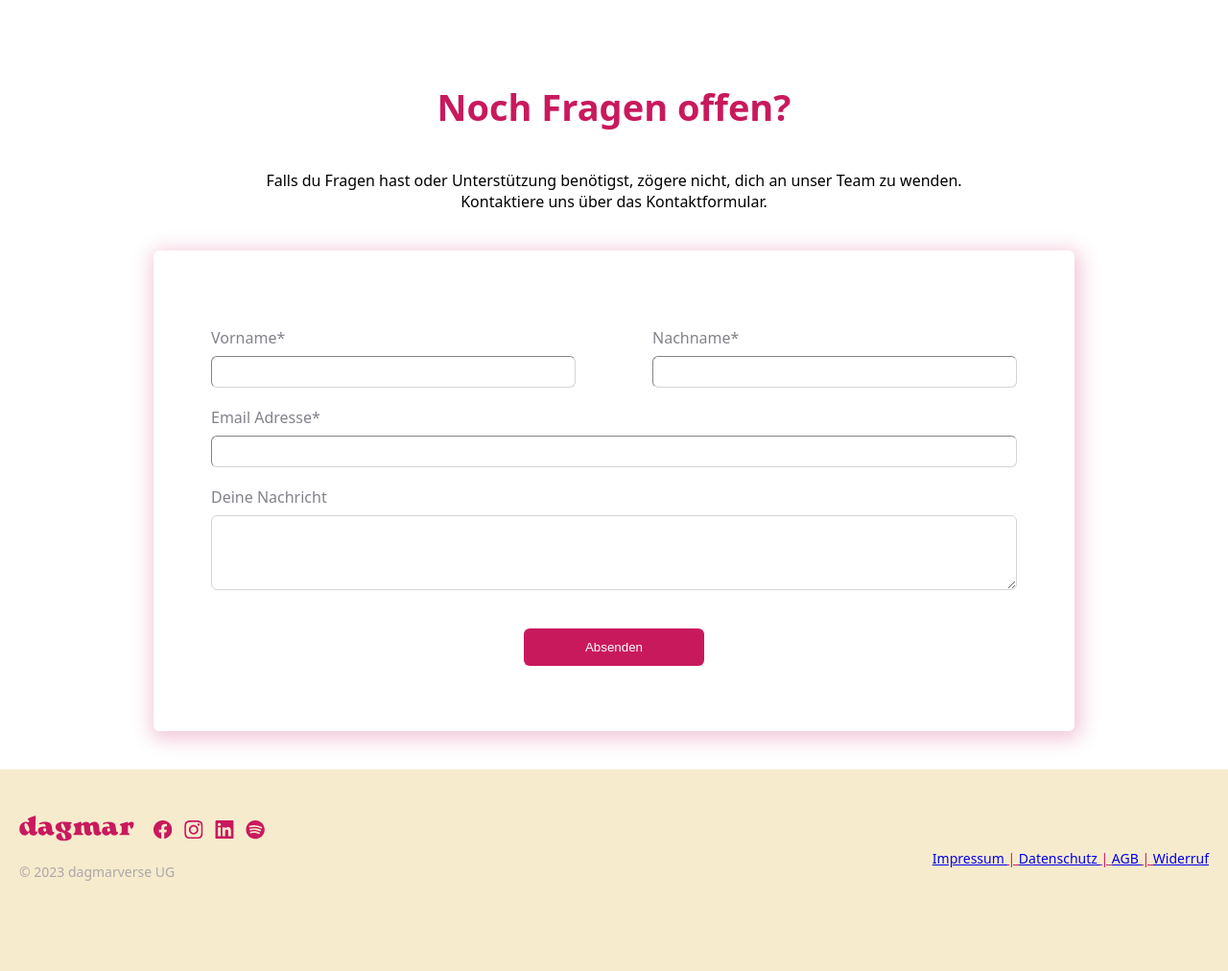
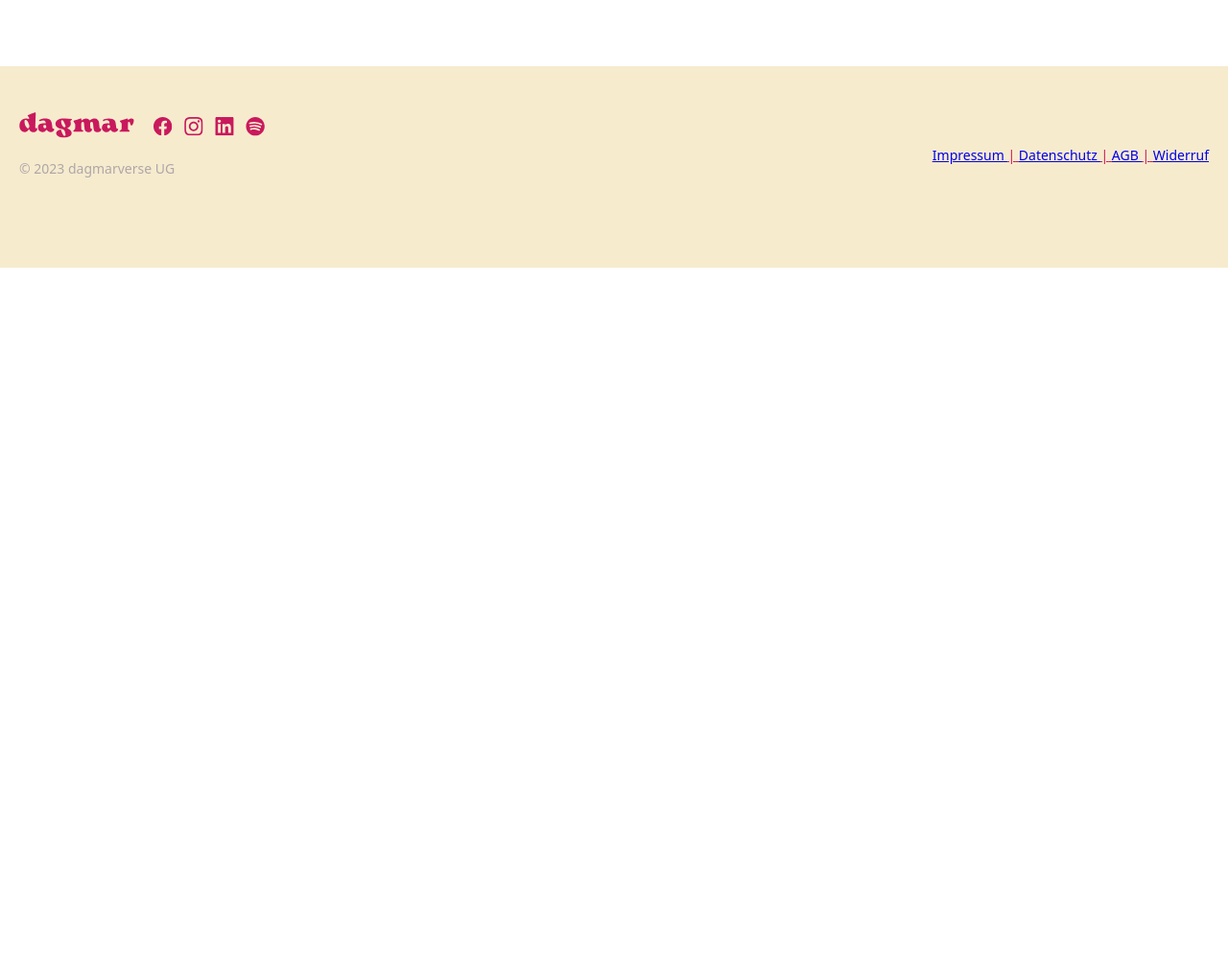
Before and after one commit to GoobySoft/dagmarverse-employer-landing, a plain HTML site: page index.html in a window 1280 px wide. Shown: the part 7006-8018 px from the top of the page at 96% size. After the commit the page ends 7285 px from the top, so only its background shows below. Drawn offline with Linux system fonts and the light colour scheme.

Commit message:
updated site

```diff
--- a/index.html
+++ b/index.html
@@ -1159,73 +1159,7 @@
         </table>
       </td>
     </tr>
-    <tr>
-      <td>
-        <table style="margin-bottom: 40px; margin-top: 80px; display: flex; width: 100%; justify-content: center;" cellpadding="0" cellspacing="0" role="none">
-          <tr>
-            <td>
-              <table style="margin-left: auto; margin-right: auto; text-align: center;" cellpadding="0" cellspacing="0" role="none">
-                <tr style="width: 100%;">
-                  <td class="md-text-30px lg-text-32px xl-text-38px" style="margin-left: auto; margin-right: auto; font-size: 24px; font-weight: 700; color: #C9195D">
-                    Noch Fragen offen?
-                  </td>
-                </tr>
-              </table>
-            </td>
-          </tr>
-        </table>
-        <table class="lg-w-3-5" style="margin: 20px auto; display: flex; justify-content: center; padding-left: 8px; padding-right: 8px; color: #000" cellpadding="0" cellspacing="0" role="none">
-          <tr>
-            <td>
-              <table style="margin-left: auto; margin-right: auto; text-align: center;" cellpadding="0" cellspacing="0" role="none">
-                <tr>
-                  <td style="margin-left: auto; margin-right: auto;">
-                    Falls du Fragen hast oder Unterstützung benötigst, zögere nicht, dich an unser Team zu wenden.
-                    Kontaktiere uns über das Kontaktformular.
-                  </td>
-                </tr>
-              </table>
-            </td>
-          </tr>
-        </table>
-        <table role="presentation" class="md-w-75pc" style="margin: 40px auto; width: 100%; border-radius: 6px; padding: 20px; color: #84818A; box-shadow: 2px 4px 20px 4px rgba(201, 25, 94, 0.25)" cellpadding="0" cellspacing="0">
-          <tr>
-            <td style="padding-bottom: 48px">
-              <table style="margin-top: 40px; width: 100%;" cellpadding="0" cellspacing="0" role="none">
-                <tr class="lg-flex-row" style="margin-top: 20px; margin-bottom: 20px; display: flex; width: 100%; flex-direction: column">
-                  <td class="lg-w-1-2 lg-px-10" style="display: flex; flex-direction: column">
-                    <label for="first-name">Vorname*</label>
-                    <input type="text" name="first-name" id="first-name" autocomplete="given-name" class="focus-ring-0 focus-ring-transparent" style="margin-top: 8px; border-radius: 6px; border-width: 1px; border-color: #d1d5db; background-color: #fff; padding: 8px; color: #000">
-                  </td>
-                  <td class="lg-w-1-2 lg-px-10 lg-my-0" style="margin-top: 20px; margin-bottom: 20px; display: flex; flex-direction: column">
-                    <label for="last-name">Nachname*</label>
-                    <input type="text" name="last-name" id="last-name" autocomplete="family-name" class="focus-ring-0 focus-ring-transparent" style="margin-top: 8px; border-radius: 6px; border-width: 1px; border-color: #d1d5db; background-color: #fff; padding: 8px; color: #000;">
-                  </td>
-                </tr>
-                <tr class="lg-flex-row" style="margin-top: 20px; margin-bottom: 20px; display: flex; width: 100%; flex-direction: column">
-                  <td class="lg-px-10" style="display: flex; width: 100%; flex-direction: column">
-                    <label for="email">Email Adresse*</label>
-                    <input id="email" name="email" type="email" autocomplete="email" class="focus-ring-0 focus-ring-transparent" style="margin-top: 8px; border-radius: 6px; border-width: 1px; border-color: #d1d5db; background-color: #fff; padding: 8px; color: #000;">
-                  </td>
-                </tr>
-                <tr class="lg-flex-row" style="margin-top: 20px; margin-bottom: 20px; display: flex; width: 100%; flex-direction: column">
-                  <td class="lg-px-10" style="display: flex; width: 100%; flex-direction: column">
-                    <label for="about">Deine Nachricht</label>
-                    <textarea id="about" name="about" rows="4" class="focus-ring-0 focus-ring-transparent" style="margin-top: 8px; border-radius: 6px; border-width: 1px; border-color: #d1d5db; background-color: #fff; padding: 8px; color: #000;"></textarea>
-                  </td>
-                </tr>
-                <tr>
-                  <td style="margin-top: 20px; display: flex; justify-content: center;">
-                    <button class="animate" style="border-radius: 6px; border-width: 0px; background-color: #C9195D; padding: 12px 64px; color: #fff">Absenden</button>
-                  </td>
-                </tr>
-              </table>
-            </td>
-          </tr>
-        </table>
-      </td>
-    </tr>
-    <div style="width: 100%; background-color: #F7EBCE">
+    <div style="width: 100%; margin-top: 4em; background-color: #F7EBCE">
       <div style="padding-bottom: 80px">
         <div class="md-flex md-items-center" style="padding-left: 20px; padding-top: 48px">
           <a href="/"> <img src="images/employer-advisor/dagmarLogo.svg" alt width="120" class="md-pr-5" style="max-width: 100%; vertical-align: middle; line-height: 1; border: 0"></a>
```
